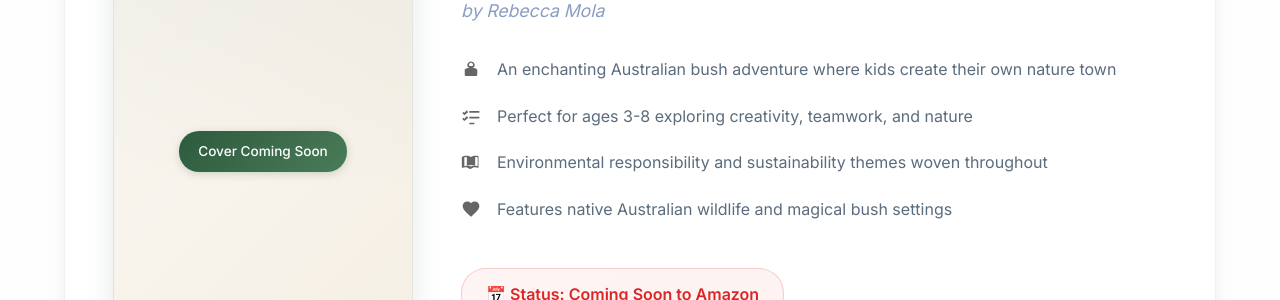
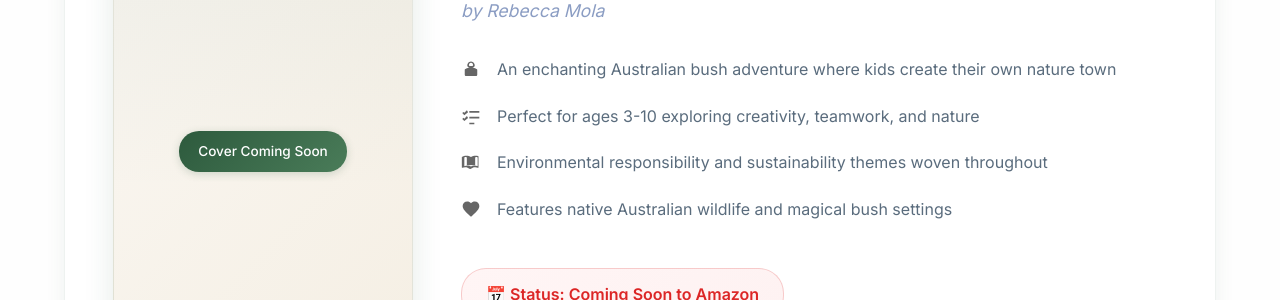
Before and after one commit to lichner/wildimaginationpress, a Jekyll site: the page built from index.html, in a window 1280 px wide and 900 px high, scrolled down 1875 px. Shown: the part 154-454 px from the top of the window. Built offline with Jekyll 4.4.1, drawn with Linux system fonts in a browser that asks for light colours.

Commit message:
3-10 years

```diff
--- a/_books/bushlandia.html
+++ b/_books/bushlandia.html
@@ -2,7 +2,7 @@
 title: "Bushlandia"
 author: Rebecca Mola
 status: Coming Soon
-age_range: "3-8 years"
+age_range: "3-10 years"
 category: "Fiction"
 features:
   - Fiction
--- a/index.html
+++ b/index.html
@@ -56,7 +56,7 @@ layout: default
                 <path d="M8.5 14.5L4 18L1.5 15.5L2.91 14.09L4 15.17L7.09 12.09L8.5 14.5ZM8.5 7.5L4 11L1.5 8.5L2.91 7.09L4 8.17L7.09 5.09L8.5 7.5ZM10 6V8H22V6H10ZM10 13V15H22V13H10ZM10 20V22H16V20H10Z" fill="#666666"/>
               </svg>
             </span>
-            <span>Perfect for ages 3-8 exploring creativity, teamwork, and nature</span>
+            <span>Perfect for ages 3-10 exploring creativity, teamwork, and nature</span>
           </div>
           <div class="detail-item">
             <span class="icon">
```
